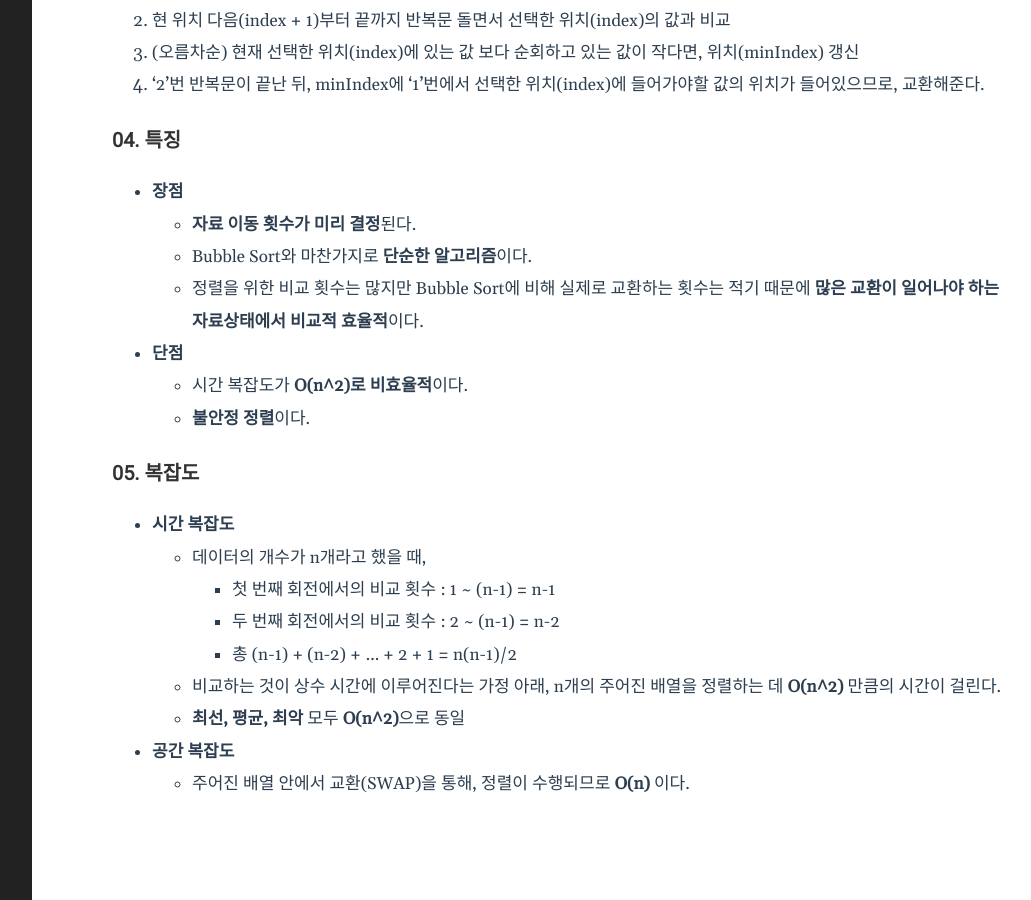
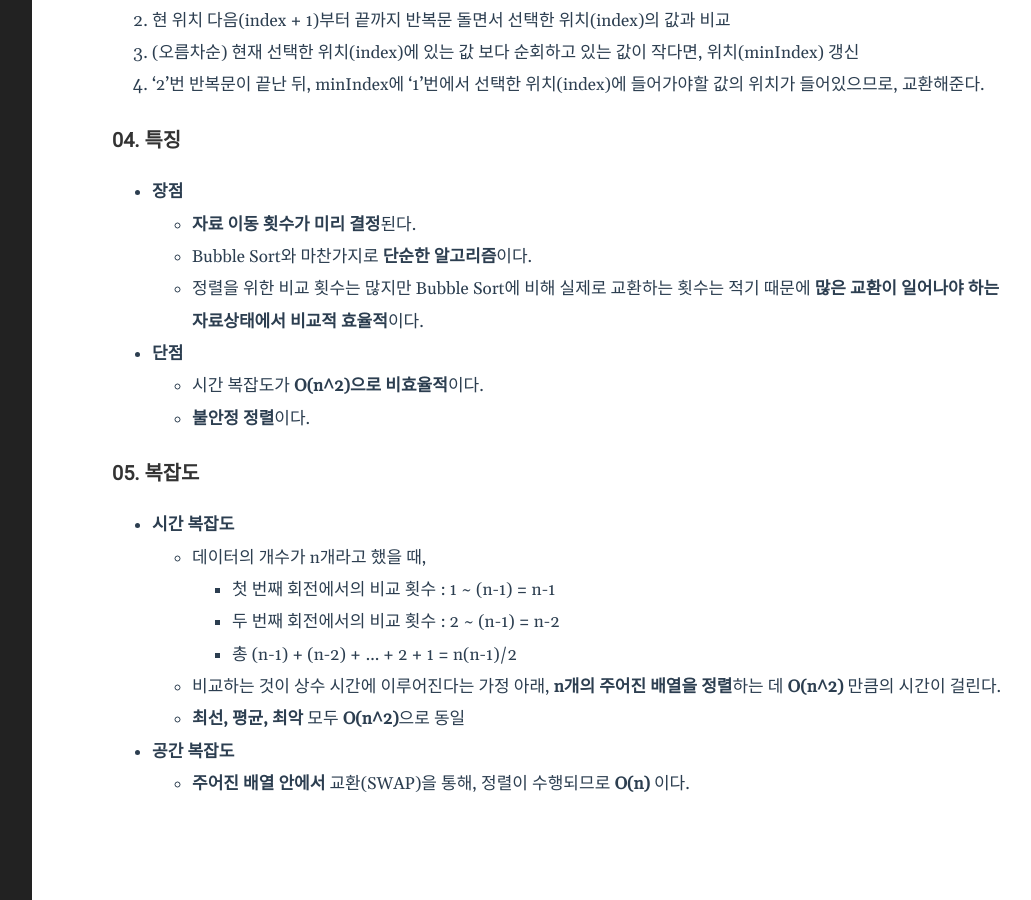
Before and after one commit to qkrrlgh519/qkrrlgh519.github.io, a Jekyll site: the page built from _posts/2021-01-16-Algorithm-Sort-Selection.markdown, in a window 1280 px wide and 900 px high, scrolled down 1093 px. Shown: the whole window, without its empty margins (188-1219 px from the left). Built offline with Jekyll 4.4.1, drawn with Linux system fonts in a browser that asks for light colours; some of the changed text lies outside the part shown.

Commit message:
fix: 선택 정렬 내용 수정

```diff
--- a/_posts/2021-01-16-Algorithm-Sort-Selection.markdown
+++ b/_posts/2021-01-16-Algorithm-Sort-Selection.markdown
@@ -57,7 +57,7 @@ const SelectionSort = (array) => {
   - Bubble Sort와 마찬가지로 **단순한 알고리즘**이다.
   - 정렬을 위한 비교 횟수는 많지만 Bubble Sort에 비해 실제로 교환하는 횟수는 적기 때문에 **많은 교환이 일어나야 하는 자료상태에서 비교적 효율적**이다.
 - **단점**
-  - 시간 복잡도가 **O(n^2)로 비효율적**이다.
+  - 시간 복잡도가 **O(n^2)으로 비효율적**이다.
   - **불안정 정렬**이다.
 
 ### 05. 복잡도
@@ -67,7 +67,7 @@ const SelectionSort = (array) => {
     - 첫 번째 회전에서의 비교 횟수 : 1 ~ (n-1) = n-1
     - 두 번째 회전에서의 비교 횟수 : 2 ~ (n-1) = n-2
     - 총 (n-1) + (n-2) + ... + 2 + 1 = n(n-1)/2
-  - 비교하는 것이 상수 시간에 이루어진다는 가정 아래, n개의 주어진 배열을 정렬하는 데 **O(n^2)** 만큼의 시간이 걸린다.
+  - 비교하는 것이 상수 시간에 이루어진다는 가정 아래, **n개의 주어진 배열을 정렬**하는 데 **O(n^2)** 만큼의 시간이 걸린다.
   - **최선, 평균, 최악** 모두 **O(n^2)**으로 동일
 - **공간 복잡도**
-  - 주어진 배열 안에서 교환(SWAP)을 통해, 정렬이 수행되므로 **O(n)** 이다.
+  - **주어진 배열 안에서** 교환(SWAP)을 통해, 정렬이 수행되므로 **O(n)** 이다.
```
Also changed, not shown: other parts of _posts/2021-01-16-Algorithm-Sort-Selection.markdown (+2 -2 lines).
